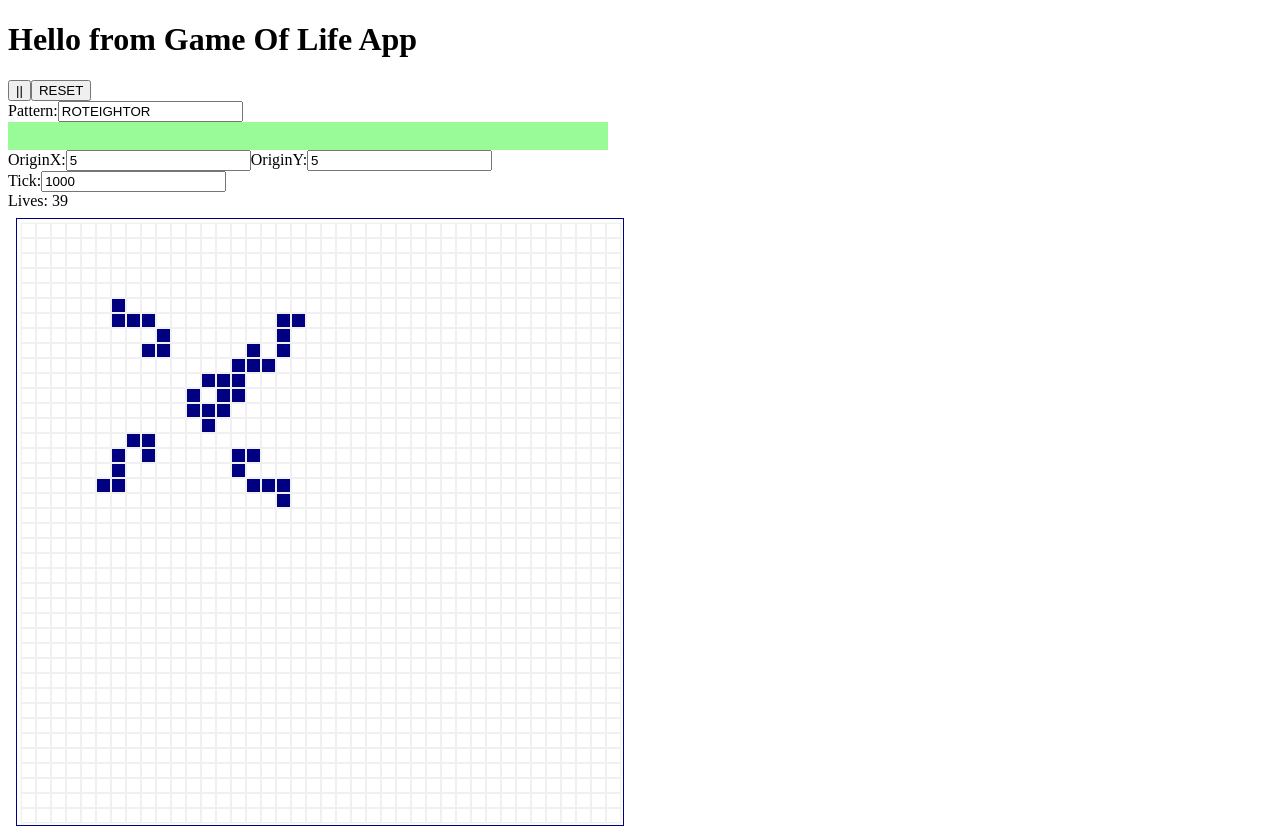
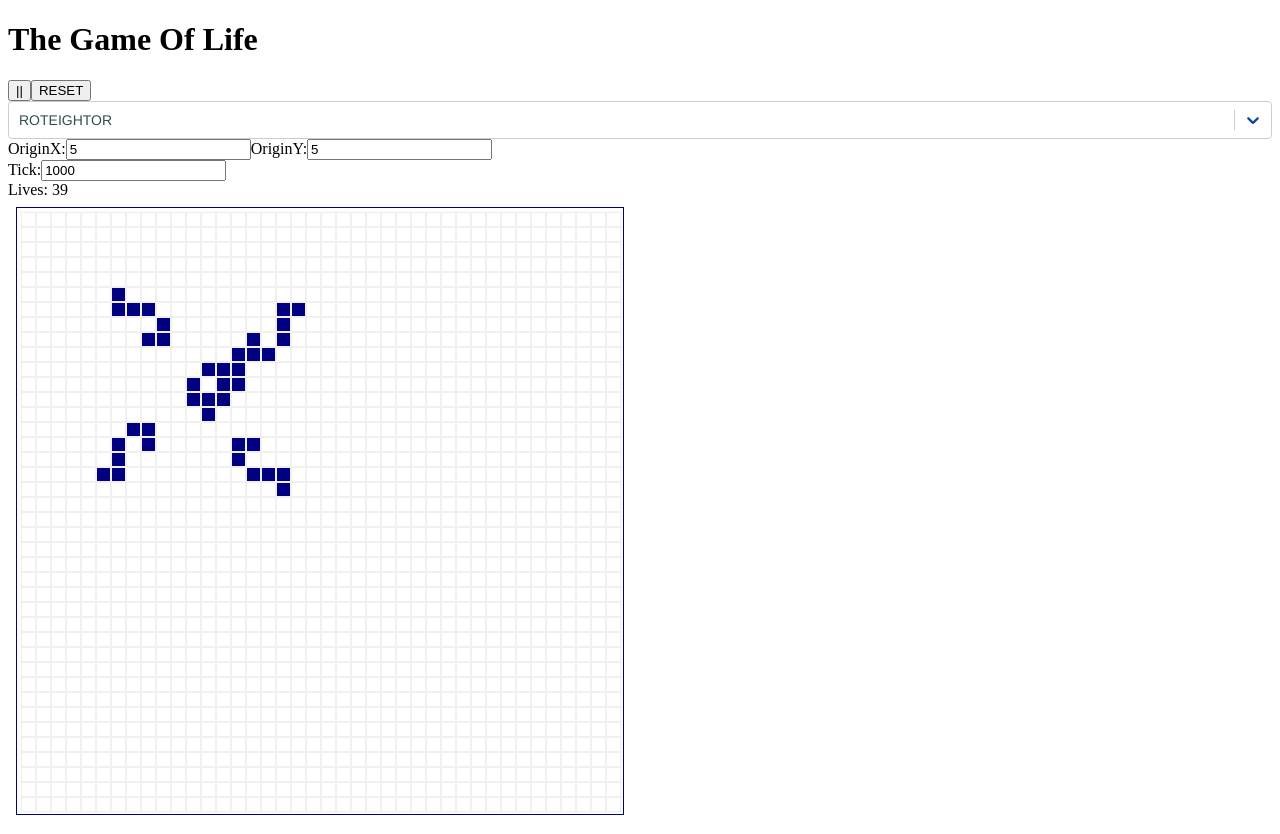
Before and after one commit to hoangausway/gameoflife, a React app: page / in a window 1280 px wide. Built offline with nearby package versions, Linux system fonts and the light colour scheme.

Commit message:
GOL Panel select

```diff
--- a/package.json
+++ b/package.json
@@ -34,6 +34,7 @@
   "dependencies": {
     "react": "^16.13.0",
     "react-dom": "^16.13.0",
+    "react-select": "^3.1.0",
     "rxjs": "^6.5.3",
     "styled-components": "^4.4.0"
   }
--- a/src/bootstrap.js
+++ b/src/bootstrap.js
@@ -6,7 +6,7 @@ import Gol from './components/GOL'
 function App () {
   return (
     <>
-      <h1>Hello from Game Of Life App</h1>
+      <h1>The Game Of Life</h1>
       <Gol />
     </>
   )
--- /dev/null
+++ b/src/common/select.js
@@ -0,0 +1,77 @@
+import React from 'react'
+import ReactSelect from 'react-select'
+
+const primaryMain = '#2f4f4f'
+const primaryText = '#0d47a1' // theme.palette.contrastText
+
+// Helpers - CSS
+const customStyles = {
+  control: (provided, state) => ({
+    ...provided,
+    fontSize: '0.875rem',
+    fontFamily: 'Helvetica, Arial, sans-serif',
+    backgroundColor: 'none'
+  }),
+  singleValue: (provided, state) => ({
+    ...provided,
+    color: primaryMain
+  }),
+  option: (provided, state) => ({
+    ...provided,
+    fontSize: '0.875rem',
+    fontFamily: 'Helvetica, Arial, sans-serif',
+    color: state.isSelected ? primaryText : primaryMain,
+    backgroundColor: state.isSelected ? '#fafafa' : provided.backgroundColor
+  }),
+  dropdownIndicator: (provided, state) => ({
+    ...provided,
+    color: primaryText
+  })
+}
+
+const customTheme = theme => ({
+  ...theme,
+  colors: {
+    ...theme.colors,
+    primary25: '#cccccc',
+    primary: primaryMain
+  }
+})
+
+export const Select = ({ defaultValue, value, options, onChange }) => (
+  <ReactSelect defaultValue={defaultValue} value={value} options={options} onChange={onChange} theme={customTheme} styles={customStyles} />
+)
+
+const extraSelectCustomStyles = {
+  control: (provided, state) => ({
+    ...provided,
+    fontSize: '0.875rem',
+    fontFamily: 'Helvetica, Arial, sans-serif',
+    backgroundColor: 'none'
+  }),
+  singleValue: (provided, state) => ({
+    ...provided,
+    color: primaryText
+  }),
+  option: (provided, state) => ({
+    ...provided,
+    fontSize: '0.875rem',
+    fontFamily: 'Helvetica, Arial, sans-serif',
+    color: state.isSelected ? primaryText : primaryMain,
+    backgroundColor: state.isSelected ? '#fafafa' : provided.backgroundColor
+  }),
+  dropdownIndicator: (provided, state) => ({
+    ...provided,
+    color: primaryText
+  })
+}
+
+export const SelectExtra = ({ value, options, onChange }) => (
+  <ReactSelect
+    value={value}
+    options={options}
+    onChange={onChange}
+    theme={customTheme}
+    styles={extraSelectCustomStyles}
+  />
+)
--- a/src/components/GOLControlPanel.js
+++ b/src/components/GOLControlPanel.js
@@ -1,9 +1,14 @@
 import React from 'react'
-import { Subject, merge } from 'rxjs'
-import { map, scan } from 'rxjs/operators'
+import { of, Subject, merge } from 'rxjs'
+import {
+  map,
+  scan,
+  debounceTime,
+  distinctUntilChanged,
+  switchMap
+} from 'rxjs/operators'
 
-import { of } from 'rxjs'
-import { debounceTime, distinctUntilChanged, switchMap } from 'rxjs/operators'
+import { Select } from '../common/select'
 
 const GOLControlPanel = ({ resetEmit, pauseEmit, patterns, options }) => {
   const [
@@ -12,6 +17,7 @@ const GOLControlPanel = ({ resetEmit, pauseEmit, patterns, options }) => {
     initialOriginX,
     initialOriginy
   ] = options
+
   const initialState = {
     isPaused: false,
     patternName: initialPatternName,
@@ -56,12 +62,38 @@ const GOLControlPanel = ({ resetEmit, pauseEmit, patterns, options }) => {
     pauseEmit(e)
   }
 
+  const patOptions = Object.keys(patterns)
+    .sort()
+    .map((pat, idx) => ({ value: idx, label: pat }))
+  const handler = selected => {
+    patternNameEmit({ target: { value: selected.label } })
+    const ev = {
+      world_event_reset: {
+        pattern: {
+          matrix: patterns[selected.label],
+          originX: state.originX,
+          originY: state.originY
+        },
+        tick: state.tick
+      }
+    }
+    resetEmit(ev)
+  }
+  const patValue = patOptions.find(
+    patOption => patOption.label === initialPatternName
+  )
+
   return (
     <div>
       <button onClick={pauseHandler}>{state.isPaused ? '|>' : '||'}</button>
       <button onClick={resetHandler}>RESET</button>
       <section>
-        <label>Pattern:</label>
+        <Select
+          defaultValue={patValue}
+          options={patOptions}
+          onChange={handler}
+        />
+        {/* <label>Pattern:</label>
         <input
           placeholder='pattern name'
           value={state.patternName}
@@ -77,7 +109,7 @@ const GOLControlPanel = ({ resetEmit, pauseEmit, patterns, options }) => {
           }}
         >
           {state.selectionNames}
-        </div>
+        </div> */}
       </section>
       <section>
         <label>OriginX:</label>
--- a/src/index.js
+++ b/src/index.js
@@ -1 +1,2 @@
+// eslint-disable-next-line no-unused-expressions
 import('./bootstrap')
--- a/webpack.config.js
+++ b/webpack.config.js
@@ -10,6 +10,7 @@ const output = mode => ({
 
 const resolve = { extensions: ['.jsx', '.js', '.json'] }
 const devServer = { port: 8080 }
+const devtool = 'source-map'
 
 const ruleCss = { test: /\.css$/i, use: ['style-loader', 'css-loader'] }
 const ruleBabel = {
@@ -34,13 +35,14 @@ const moduleFederationPlugin = new ModuleFederationPlugin({
 
 const htmlWebPackPlugin = new HtmlWebPackPlugin({
   title: 'Game Of Life',
-  template: './src/index.html'
+  template: './src/template.html'
 })
 
 module.exports = (_, argv) => ({
   output: output(argv.mode),
   resolve,
   devServer,
+  devtool,
   module: { rules },
   plugins: [moduleFederationPlugin, htmlWebPackPlugin]
 })
```
Also changed, not shown: dist/index.html, dist/remoteEntry.js, public/example.jpg (deleted), src/template.html (renamed from src/index.html), 1 other file.
